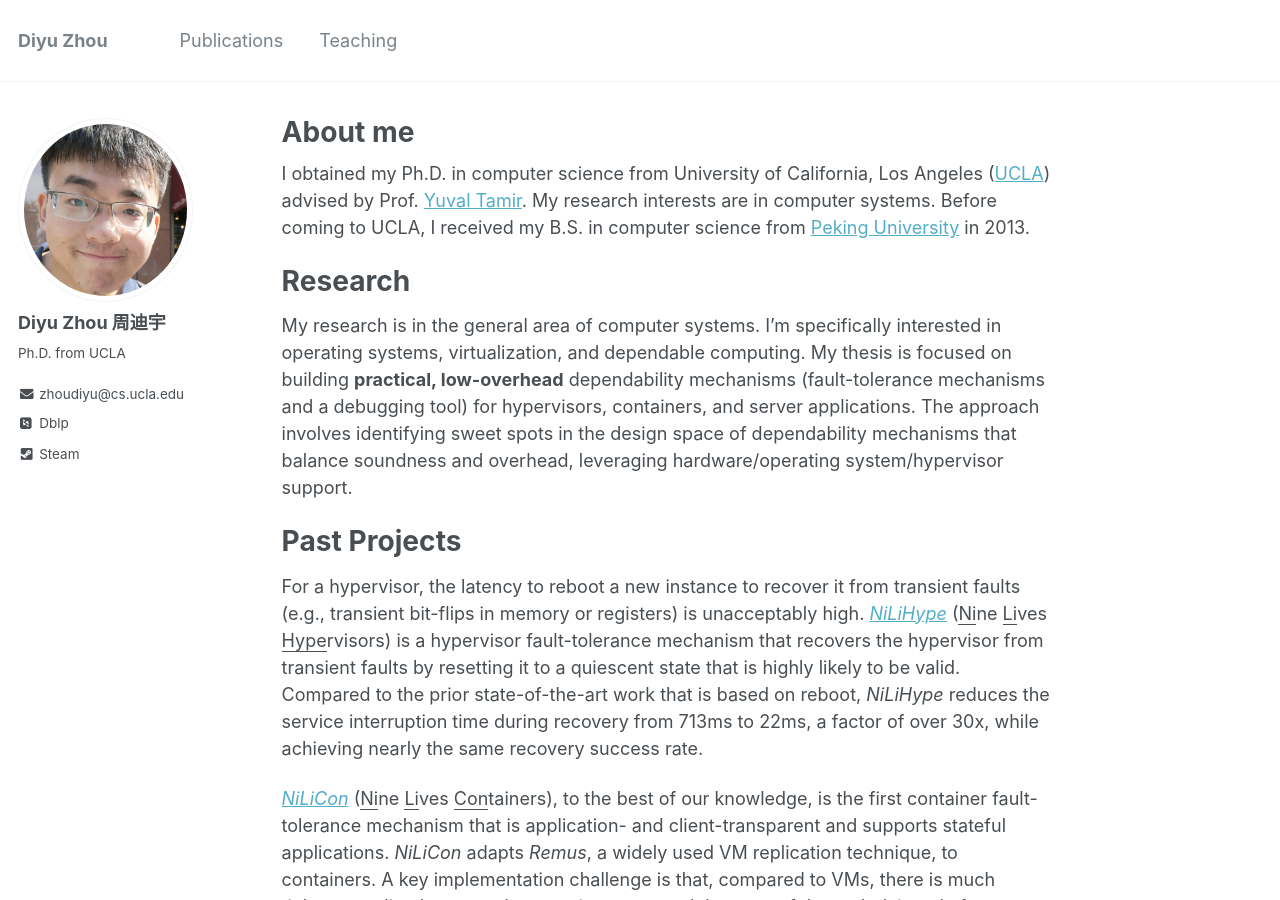
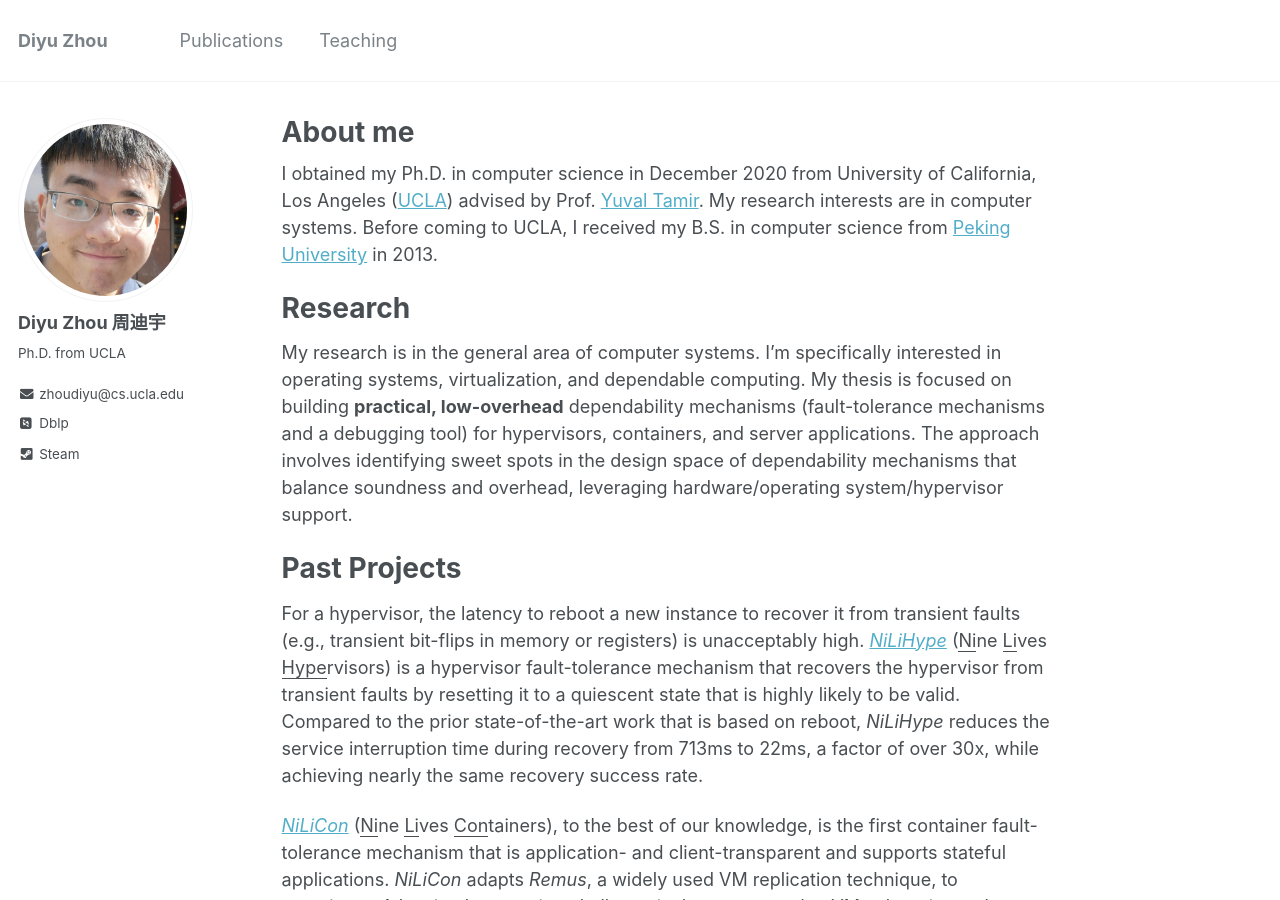
Before and after one commit to zhou-diyu/zhou-diyu.github.io, a Jekyll site: the page built from _pages/about.md, in a window 1280 px wide and 900 px high. Built offline with Jekyll 4.4.1, drawn with Linux system fonts in a browser that asks for light colours; some web fonts are replaced.

Commit message:
Update about.md

```diff
--- a/_pages/about.md
+++ b/_pages/about.md
@@ -7,7 +7,7 @@
   - /about/
   - /about.html
 ---
-I obtained my Ph.D. in computer science from University of California, Los Angeles ([UCLA](https://www.ucla.edu/)) advised by Prof. [Yuval Tamir](http://web.cs.ucla.edu/~tamir/). My research interests are in computer systems. Before coming to UCLA, I received my B.S. in computer science from [Peking University](https://www.pku.edu.cn/) in 2013.
+I obtained my Ph.D. in computer science in December 2020 from University of California, Los Angeles ([UCLA](https://www.ucla.edu/)) advised by Prof. [Yuval Tamir](http://web.cs.ucla.edu/~tamir/). My research interests are in computer systems. Before coming to UCLA, I received my B.S. in computer science from [Peking University](https://www.pku.edu.cn/) in 2013.
 
 Research
 ======
```
